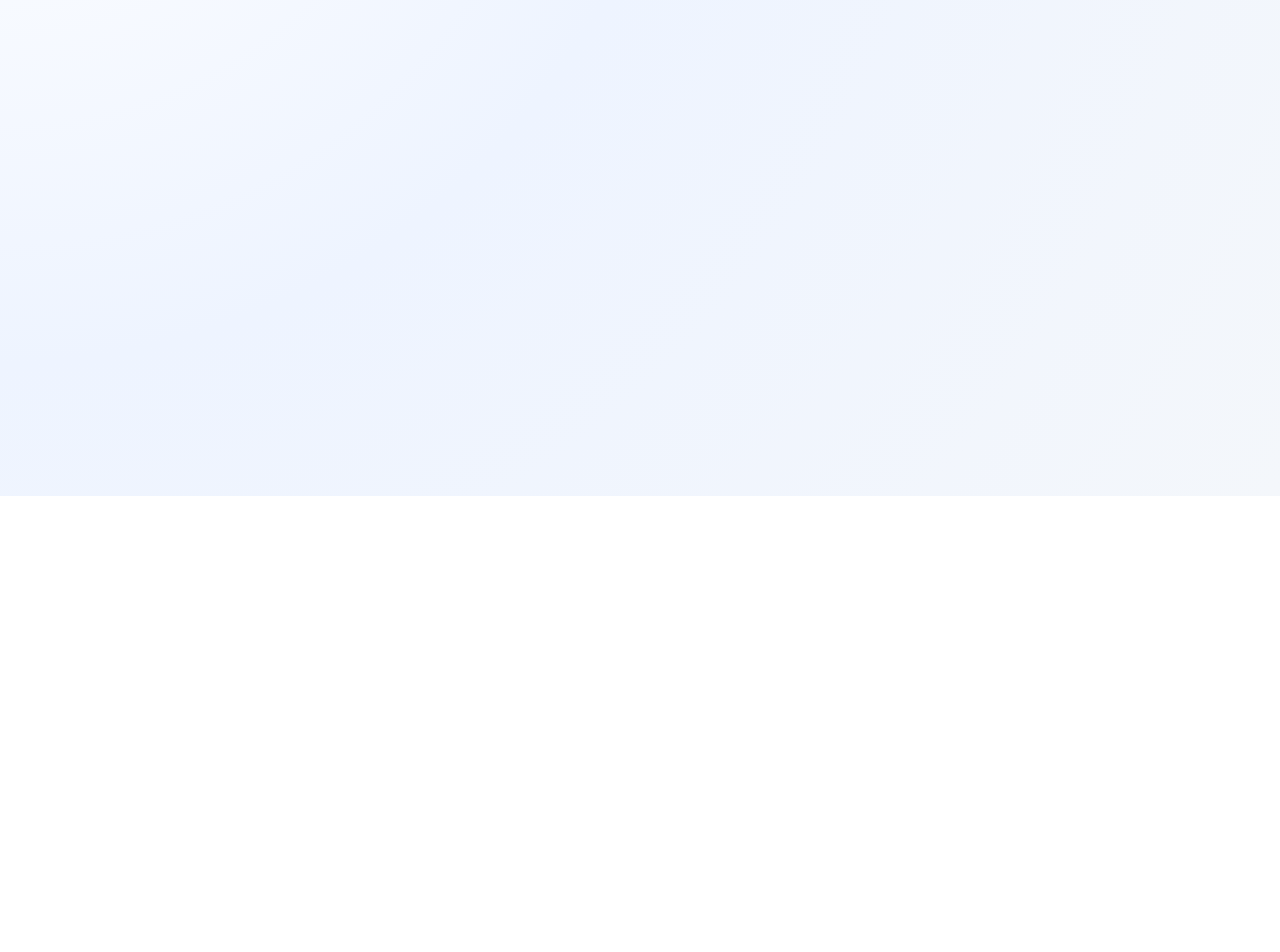
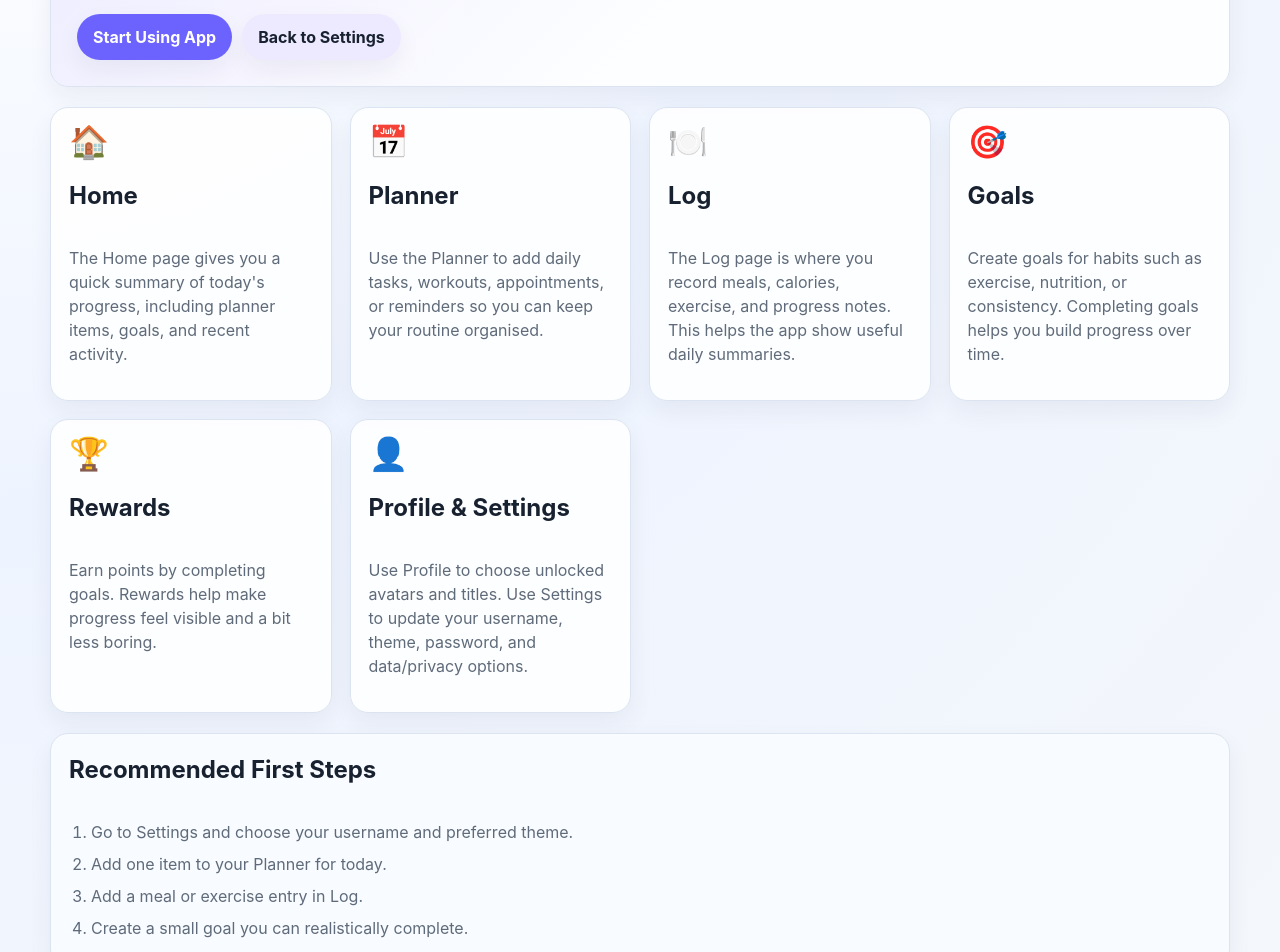
Before and after one commit to Ollie1401/HonorsStageProject, a React (Vite) app in the folder client/: page /tutorial in a window 1280 px wide. Shown: the part 320-1272 px from the top of the page. Before the commit the page ends 816 px from the top, so only its background shows below. Built offline with nearby package versions, Linux system fonts and the light colour scheme; no server answers; sample sign-in values are in the browser's storage.

Commit message:
feat: add tutorial page for app guidance

```diff
--- a/client/src/App.jsx
+++ b/client/src/App.jsx
@@ -11,6 +11,7 @@ import Settings from "./pages/Settings";
 import Login from "./pages/Login";
 import Register from "./pages/Register";
 import Rewards from "./pages/Rewards";
+import Tutorial from "./pages/Tutorial";
 
 export default function App() {
     return (
@@ -68,6 +69,15 @@ export default function App() {
                          }
                     />
 
+                    <Route
+                        path="/tutorial"
+                        element={
+                            <ProtectedRoute>
+                                <Tutorial />
+                            </ProtectedRoute>
+                        }
+                    />
+
 
                     <Route path="/login" element={<Login />} />
                     <Route path="/register" element={<Register />} />
--- a/client/src/components/NavBar.jsx
+++ b/client/src/components/NavBar.jsx
@@ -52,6 +52,9 @@ export default function NavBar() {
                             <NavLink to="/rewards" className={linkClass} onClick={closeMenu}>
                                 Rewards
                             </NavLink>
+                            <NavLink to="/tutorial" className={linkClass} onClick={closeMenu}>
+                                Help
+                            </NavLink>
                             <NavLink to="/settings" className={linkClass} onClick={closeMenu}>
                                 Settings
                             </NavLink>
--- a/client/src/index.css
+++ b/client/src/index.css
@@ -294,6 +294,20 @@ strong {
 .option-card.locked {
     opacity: 0.5;
 }
+
+.tutorial-card {
+    min-height: 220px;
+}
+
+.tutorial-steps {
+    margin: 0;
+    padding-left: 22px;
+    color: var(--text-soft);
+}
+
+    .tutorial-steps li {
+        margin-bottom: 8px;
+    }
 
 /* ---------- headings / text ---------- */
 
--- a/client/src/pages/Settings.jsx
+++ b/client/src/pages/Settings.jsx
@@ -220,6 +220,20 @@ export default function Settings() {
                 </div>
             </div>
 
+            <div className="card card-soft stack">
+                <h2>Help</h2>
+                <p>
+                    View a quick guide explaining what each section of DailyThrive does and
+                    how to get started.
+                </p>
+
+                <div className="actions-row">
+                    <button className="btn btn-secondary" onClick={() => navigate("/tutorial")}>
+                        View Tutorial
+                    </button>
+                </div>
+            </div>
+
             <div className="card stack">
                 <h2>Security</h2>
 
--- /dev/null
+++ b/client/src/pages/Tutorial.jsx
@@ -0,0 +1,90 @@
+import { Link } from "react-router-dom";
+
+export default function Tutorial() {
+    return (
+        <div className="page">
+            <section className="card hero-card stack">
+                <h1>How to Use DailyThrive</h1>
+                <p>
+                    DailyThrive helps you plan your day, track meals and exercise, set goals,
+                    and earn rewards as you build healthier habits.
+                </p>
+
+                <div className="actions-row">
+                    <Link to="/" className="btn">
+                        Start Using App
+                    </Link>
+                    <Link to="/settings" className="btn btn-secondary">
+                        Back to Settings
+                    </Link>
+                </div>
+            </section>
+
+            <section className="page-grid">
+                <div className="card stack tutorial-card">
+                    <div className="emoji-lg">🏠</div>
+                    <h2>Home</h2>
+                    <p>
+                        The Home page gives you a quick summary of today&apos;s progress,
+                        including planner items, goals, and recent activity.
+                    </p>
+                </div>
+
+                <div className="card stack tutorial-card">
+                    <div className="emoji-lg">📅</div>
+                    <h2>Planner</h2>
+                    <p>
+                        Use the Planner to add daily tasks, workouts, appointments, or reminders
+                        so you can keep your routine organised.
+                    </p>
+                </div>
+
+                <div className="card stack tutorial-card">
+                    <div className="emoji-lg">🍽️</div>
+                    <h2>Log</h2>
+                    <p>
+                        The Log page is where you record meals, calories, exercise, and progress
+                        notes. This helps the app show useful daily summaries.
+                    </p>
+                </div>
+
+                <div className="card stack tutorial-card">
+                    <div className="emoji-lg">🎯</div>
+                    <h2>Goals</h2>
+                    <p>
+                        Create goals for habits such as exercise, nutrition, or consistency.
+                        Completing goals helps you build progress over time.
+                    </p>
+                </div>
+
+                <div className="card stack tutorial-card">
+                    <div className="emoji-lg">🏆</div>
+                    <h2>Rewards</h2>
+                    <p>
+                        Earn points by completing goals. Rewards help make progress
+                        feel visible and a bit less boring.
+                    </p>
+                </div>
+
+                <div className="card stack tutorial-card">
+                    <div className="emoji-lg">👤</div>
+                    <h2>Profile & Settings</h2>
+                    <p>
+                        Use Profile to choose unlocked avatars and titles. Use Settings to update
+                        your username, theme, password, and data/privacy options.
+                    </p>
+                </div>
+            </section>
+
+            <section className="card card-soft stack">
+                <h2>Recommended First Steps</h2>
+                <ol className="tutorial-steps">
+                    <li>Go to Settings and choose your username and preferred theme.</li>
+                    <li>Add one item to your Planner for today.</li>
+                    <li>Add a meal or exercise entry in Log.</li>
+                    <li>Create a small goal you can realistically complete.</li>
+                </ol>
+            </section>
+        </div>
+    );
+}
```
